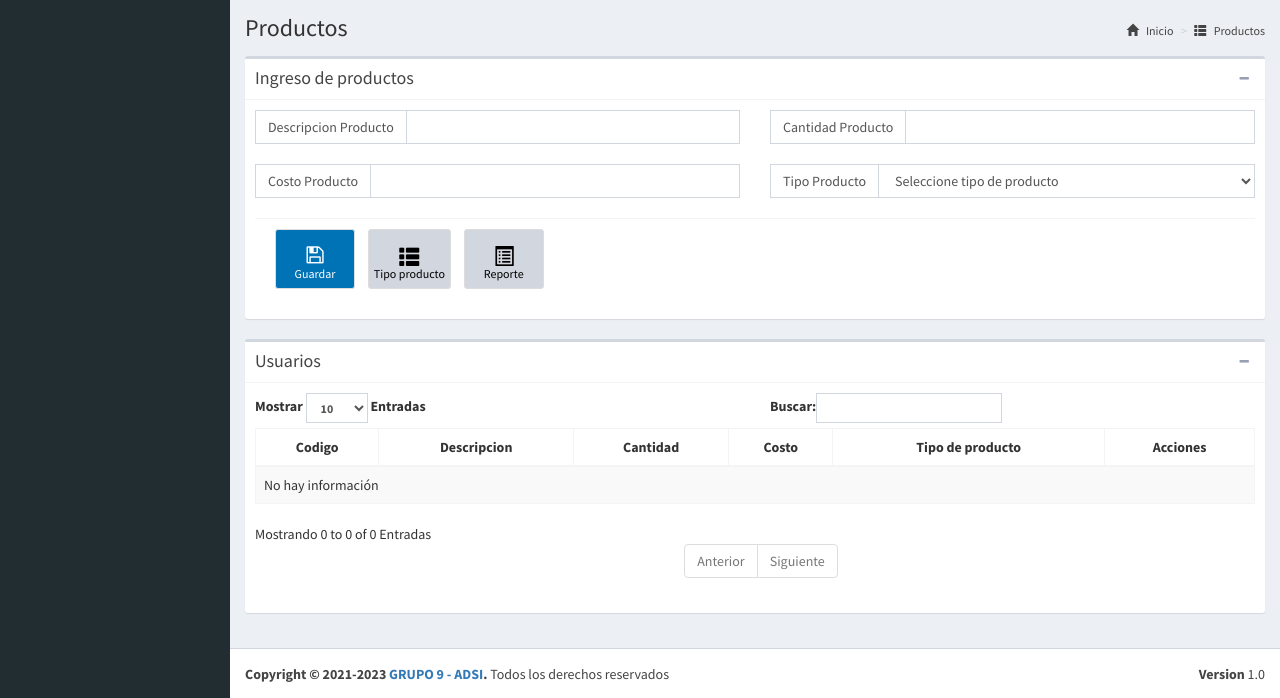
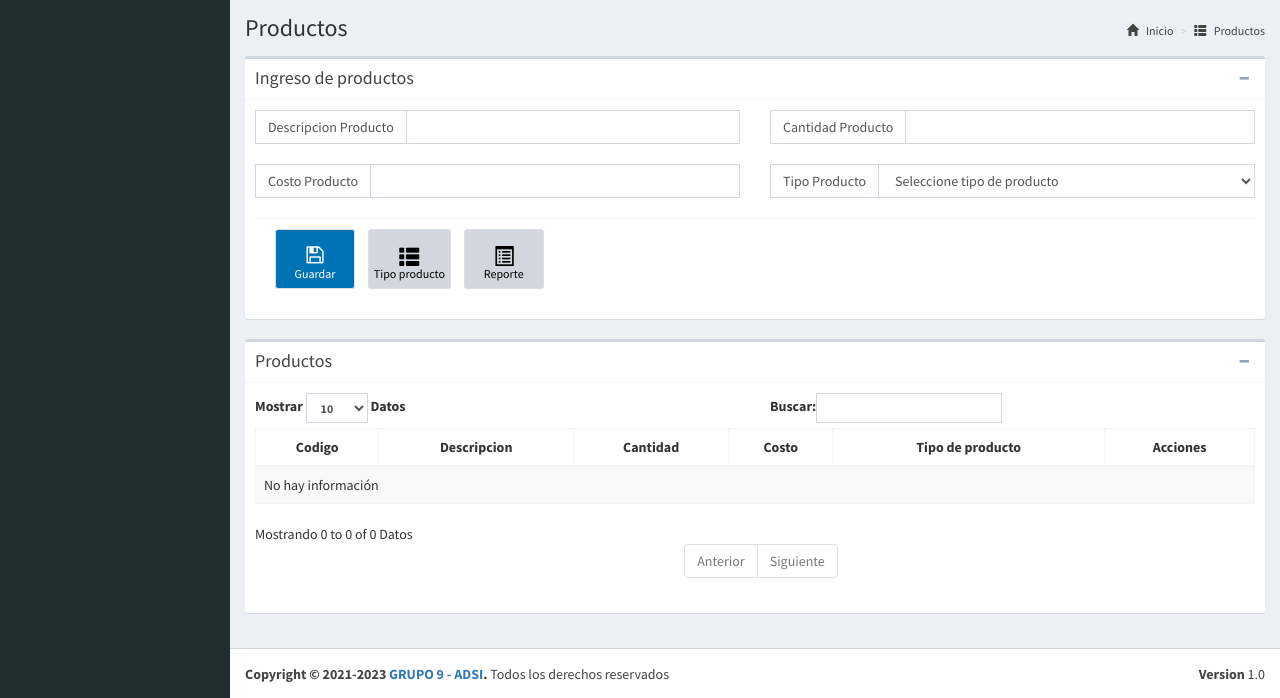
Before and after one commit to SamuelDev04/ProyectoAdsi, a PHP site: template view/module/producto.php in a window 1280 px wide. Shown: the top 698 px of the page. Run offline with PHP 8.4, Linux system fonts and the light colour scheme; the template is opened without the code that fills it, so the values that code supplies are empty; some libraries are stand-ins or nearby versions.

Commit message:
Corregí algunos textos

```diff
--- a/view/module/footer.php
+++ b/view/module/footer.php
@@ -79,12 +79,12 @@
     language: {
         "decimal": "",
         "emptyTable": "No hay información",
-        "info": "Mostrando _START_ a _END_ de _TOTAL_ Entradas",
-        "infoEmpty": "Mostrando 0 to 0 of 0 Entradas",
+        "info": "Mostrando _START_ a _END_ de _TOTAL_ Datos",
+        "infoEmpty": "Mostrando 0 to 0 of 0 Datos",
         "infoFiltered": "(Filtrado de _MAX_ total entradas)",
         "infoPostFix": "",
         "thousands": ",",
-        "lengthMenu": "Mostrar _MENU_ Entradas",
+        "lengthMenu": "Mostrar _MENU_ Datos",
         "loadingRecords": "Cargando...",
         "processing": "Procesando...",
         "search": "Buscar:",
--- a/view/module/menu.php
+++ b/view/module/menu.php
@@ -4,7 +4,7 @@
     <section class="sidebar">
       <!-- sidebar menu: : style can be found in sidebar.less -->
       <ul class="sidebar-menu" data-widget="tree">
-        <li class="header">Main Navigation</li>
+        <li class="header">Navegación principal</li>
           <!-- MENU - MODULO PARA EL REGISTRO DE USUARIOS -->
           <li class="">
             <a href="usuario">
--- a/view/module/producto.php
+++ b/view/module/producto.php
@@ -115,7 +115,7 @@
     <!-- Otro box -->
     <div class="box">
       <div class="box-header with-border">
-        <h3 class="box-title">Usuarios</h3>
+        <h3 class="box-title">Productos</h3>
 
         <div class="box-tools pull-right">
           <button type="button" class="btn btn-box-tool" data-widget="collapse" data-toggle="tooltip"
--- a/view/module/salida.php
+++ b/view/module/salida.php
@@ -142,7 +142,7 @@
     <!-- Otro box -->
     <div class="box">
       <div class="box-header with-border">
-        <h3 class="box-title">Usuarios</h3>
+        <h3 class="box-title">Salidas</h3>
 
         <div class="box-tools pull-right">
           <button type="button" class="btn btn-box-tool" data-widget="collapse" data-toggle="tooltip"
--- a/view/module/tipoProducto.php
+++ b/view/module/tipoProducto.php
@@ -68,7 +68,7 @@
     <!-- Otro box -->
     <div class="box">
       <div class="box-header with-border">
-        <h3 class="box-title">Tipo producto</h3>
+        <h3 class="box-title">Tipos de producto</h3>
 
         <div class="box-tools pull-right">
           <button type="button" class="btn btn-box-tool" data-widget="collapse" data-toggle="tooltip"
--- a/view/module/usuario.php
+++ b/view/module/usuario.php
@@ -91,9 +91,9 @@
     </div>
     <!-- /.box -->
 
-    <!-- Otro box -->
-    <div class="box">
-      <div class="box-header with-border">
+      <!-- Otro box -->
+      <div class="box">
+        <div class="box-header with-border">
         <h3 class="box-title">Usuarios</h3>
 
         <div class="box-tools pull-right">
```
